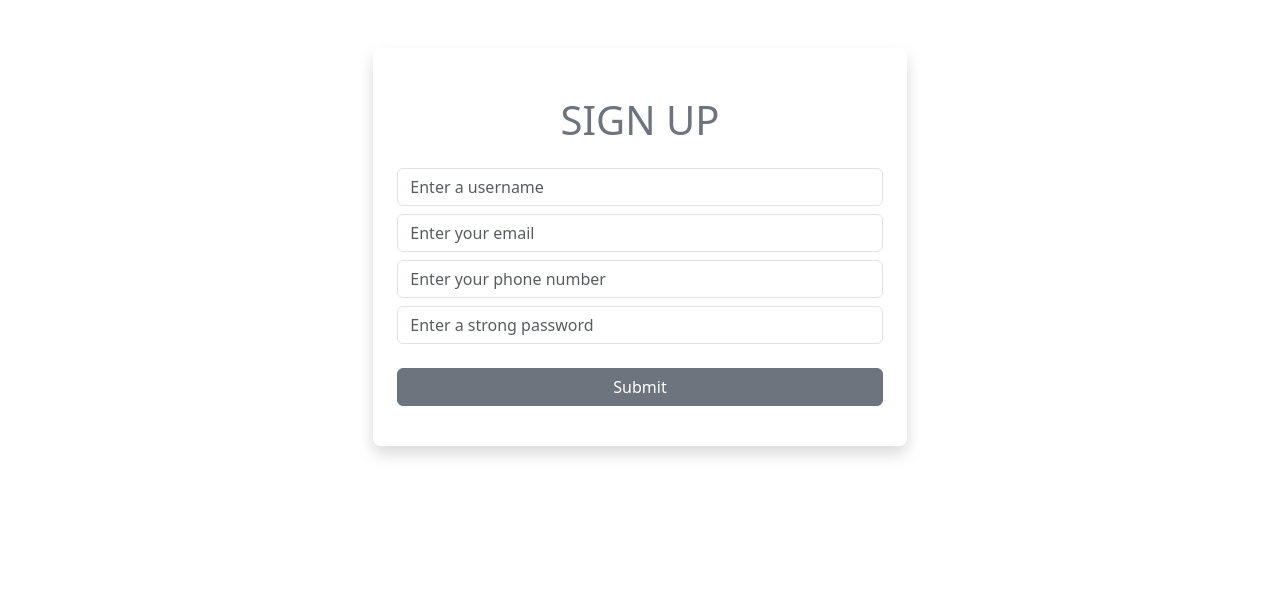
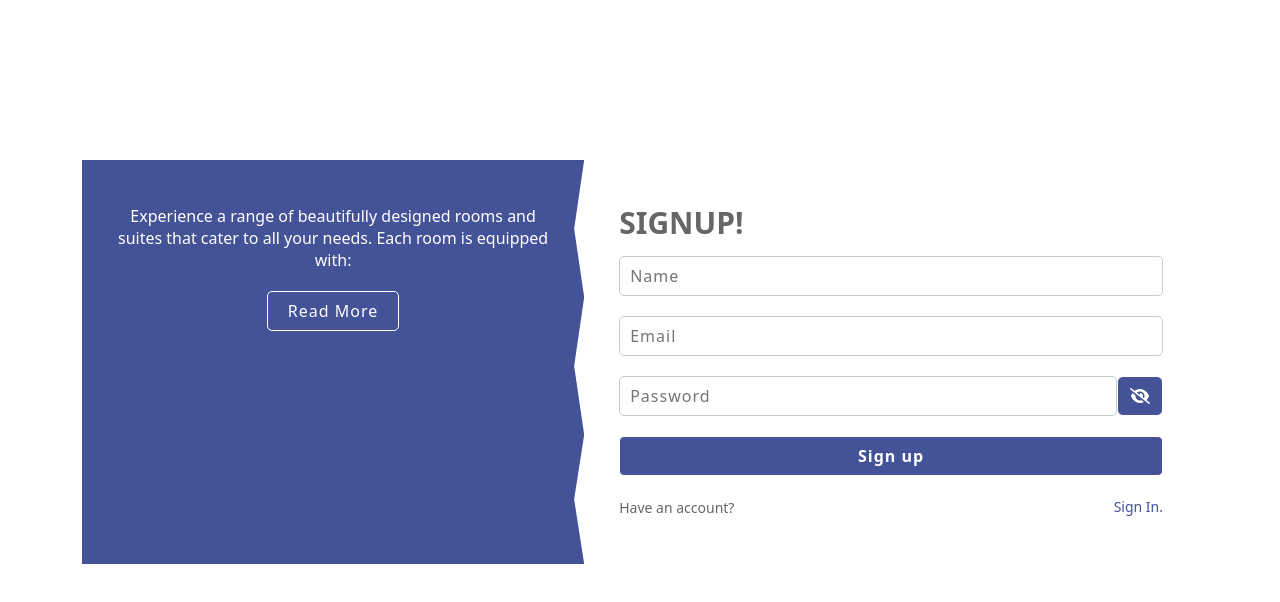
Before and after one commit to Jaysmart98/E-commerce-Frontend, a React (Vite) app: page /signup in a window 1280 px wide. Shown: the top 602 px of the page. Built offline with nearby package versions, Linux system fonts and the light colour scheme.

Commit message:
feat: refactor Signup and Signin components; update API URLs and enhance form validation

```diff
--- a/src/pages/Signin.jsx
+++ b/src/pages/Signin.jsx
@@ -76,7 +76,7 @@ const Signin = () => {
     const [isPasswordShow, setIsPasswordShow] = useState(false)
   const   navigate = useNavigate();
 
-     const url = "e-commerce-backend-tau-five.vercel.app"
+     const url = "https://api.example.com/login"; // Replace with your API URL
 
     const formik = useFormik({
         initialValues: {
@@ -171,7 +171,7 @@ const Signin = () => {
                             <p>
                                 <a href="">Forget password?</a>
                                <small>Don't have an account?</small> <a href="">
-                                <Link to="/pages/signup">
+                                <Link to="/pages/Signup">
                                 Create an account.
                                 </Link>
                                 </a>
--- a/src/pages/Signup.jsx
+++ b/src/pages/Signup.jsx
@@ -1,68 +1,197 @@
-import React, { useState } from 'react';
-import { useNavigate } from 'react-router-dom';
+// import React, { useState } from 'react';
+// import { useNavigate } from 'react-router-dom';
+
+
+// const Signup = () => {
+//     const [name, setName] = useState('');
+//     const [mail, setMail] = useState('');
+//     const [num, setNum] = useState('');
+//     const [pass, setPass] = useState('');
+//     const [submittedForm, setSubmittedForm] = useState("");
+
+//     let navigate = useNavigate()
+
+//     const submitForm = () => {
+//         if (name == '' || mail == '' || pass == '' || num == '') {
+//             alert('Please fill all the fields');
+//         } else if (name.length < 3) {
+//             alert('username should be at least 3 characters long');
+//         } else if (num.length < 11) {
+//             alert('Phone number should be at least 11 digits long');
+//         } else if (pass.length < 6) {
+//             alert('Password should be at least 6 characters long');
+//         } else if (!/^[a-zA-Z0-9]+@[a-zA-Z0-9]+\.[a-zA-Z]{2,}$/.test(mail)) {
+//             alert('Please enter a valid email address');
+//         } else if (!/^\d+$/.test(num)) {
+//             alert('Phone number should contain only digits');
+//         } else if (!/^[a-zA-Z0-9]+$/.test(name)) {
+//             alert('Name should contain only letters and numbers');
+//         }
+//          else {
+//             const obj = { name, mail, num , pass};
+//             console.log(obj);
+//             setSubmittedForm(...submittedForm, obj);
+//             console.log(submittedForm);
+//             navigate('/signin')
+//         }
+//     };
+
+//     return (
+//         <>
+//         <div className="container-fluid col-lg-5 col-12 mt-lg-5 mt-3 shadow mx-auto p-lg-4 p-3 rounded-3">
+//         <h1 className="text-center my-lg-4 my-3 text-secondary">SIGN UP</h1>
+
+//         <input  type="name" placeholder="Enter a username" onChange={(e) => setName(e.target.value)}  className="my-2 form-control shadow-none"/>
+//         <input  type="email" placeholder="Enter your email" onChange={(e) => setMail(e.target.value)}  className="my-2 form-control shadow-none"/>
+//         <input  type="number" placeholder="Enter your phone number" onChange={(e) => setNum(e.target.value)}  className="my-2 form-control shadow-none"/>
+//         <input className="my-2 form-control shadow-none" type="password" placeholder="Enter a strong password" onChange={(e) => setPass(e.target.value)}/>
+
+
+//         <button className="btn  btn-secondary w-100 my-3" onClick={submitForm}>Submit</button>
+
+//     </div>
+
+//         { submittedForm && (
+//             <div>
+//                 <h2>Submitted Data</h2>
+//                 <p>Name: {submittedForm.name}</p>
+//                 <p>Email: {submittedForm.mail}</p>
+//                 <p>Phone Number: {submittedForm.num}</p>
+//                 <p>Password: {submittedForm.pass}</p>
+//                 <button id='del'>Delete</button>
+//             </div>
+//         )}
+//         </>
+//     );
+// };
+
+// export default Signup;
+
+
+
+
+import React, { useEffect, useState } from 'react';
+// import log from "../../../assets/log.jpg";
+import { useFormik } from 'formik';
+import * as yup from "yup";
+import { Link, useNavigate } from 'react-router-dom';
+import Swal from 'sweetalert2';
+import axios from 'axios';
 
 
 const Signup = () => {
-    const [name, setName] = useState('');
-    const [mail, setMail] = useState('');
-    const [num, setNum] = useState('');
-    const [pass, setPass] = useState('');
-    const [submittedForm, setSubmittedForm] = useState("");
+  const [message, setMessage] = useState(''); // State to hold the message
+  const [isLoading, setIsLoading] = useState(false); // State to control loading
+  const [isPasswordShow, setIsPasswordShow] = useState(false);
 
-    let navigate = useNavigate()
+   const url = "https://api.example.com/signup"; // Replace with your API URL
 
-    const submitForm = () => {
-        if (name == '' || mail == '' || pass == '' || num == '') {
-            alert('Please fill all the fields');
-        } else if (name.length < 3) {
-            alert('username should be at least 3 characters long');
-        } else if (num.length < 11) {
-            alert('Phone number should be at least 11 digits long');
-        } else if (pass.length < 6) {
-            alert('Password should be at least 6 characters long');
-        } else if (!/^[a-zA-Z0-9]+@[a-zA-Z0-9]+\.[a-zA-Z]{2,}$/.test(mail)) {
-            alert('Please enter a valid email address');
-        } else if (!/^\d+$/.test(num)) {
-            alert('Phone number should contain only digits');
-        } else if (!/^[a-zA-Z0-9]+$/.test(name)) {
-            alert('Name should contain only letters and numbers');
+  const navigate = useNavigate();
+
+  const formik = useFormik({
+    initialValues: {
+      Name: "",
+      Email: "",
+      Password: "",
+    },
+
+    onSubmit: (values) => {
+      setIsLoading(true);
+      axios.post(url, values)
+        .then((res) => {
+          let userName = userNamee.value
+          console.log(res);
+          Swal.fire("User Registered, Login to proceed");
+          navigate("/pages/Signin");
+          localStorage.setItem("userName", JSON.stringify({ name: userName }));
+        })
+        .catch((err) => {
+          console.log(err);
+          setMessage(err.response?.data.message || 'An error occurred'); // Set error message
+        })
+        .finally(() => {
+          setIsLoading(false);
+        })
+    },
+
+    validationSchema: yup.object({
+      Email: yup.string().required("Email is required"),
+      Name: yup.string()
+      .required("Name is required")
+      .matches(/^[A-Z]/, "First letter must be uppercase"),
+      Password: yup
+        .string()
+        .required("Password is required")
+        .matches(
+          /^(?=.*[A-Z])(?=.*[a-z])(?=.*[0-9])(?=.*[\W_]).{8,}$/,
+          "Password must be at least 8 characters long, with at least one uppercase letter, one lowercase letter, one number, and one special character"
+        ),
+    }),
+  });
+
+  useEffect(() => {
+    if (message) {
+      setTimeout(() => {
+        setMessage('');
+      }, 3000);
     }
-         else {
-            const obj = { name, mail, num , pass};
-            console.log(obj);
-            setSubmittedForm(...submittedForm, obj);
-            console.log(submittedForm);
-            navigate('/signin')
-        }
-    };
+  }, [message]);
 
   return (
     <>
-        <div className="container-fluid col-lg-5 col-12 mt-lg-5 mt-3 shadow mx-auto p-lg-4 p-3 rounded-3">
-        <h1 className="text-center my-lg-4 my-3 text-secondary">SIGN UP</h1>
+      <div className="wrapper login-3">
+        <div className="container d-flex" style={{ marginTop: "160px" }}>
+          <div className="col-left">
+            <div className="login-text">
+              <p>
+                Experience a range of beautifully designed rooms and suites that cater to all your needs. Each room is equipped with:
+              </p>
+              <button className='btn'>Read More</button>
+            </div>
+          </div>
+          <div className="col-right">
+            <div className="login-form">
+              <h2>SIGNUP!</h2>
+              {message && <p className="error-message fw-bolder text-danger fs-3">{message}!!!!!!!!</p>}
+              <form onSubmit={formik.handleSubmit}>
+                <p>
+                  <input id='userNamee' type="text" placeholder="Name" name='Name' onChange={formik.handleChange} />
+                  <small>{formik.errors.Name}</small>
+                </p>
+                <p>
+                  <input type="email" placeholder="Email" name='Email' onChange={formik.handleChange} />
+                  <small>{formik.errors.Email}</small>
+                </p>
+                <p>
+                                <div className='d-flex'>
+                                <input type={isPasswordShow ? "text" : "password"} placeholder="Password" name='Password'  onChange={formik.handleChange}/>
+                                <button type='button' class="input-group-text" id="addon-wrapping" onClick={() => { setIsPasswordShow(!isPasswordShow) }} ><i class={`fa-solid fa-eye${isPasswordShow ? "" : "-slash"}`}></i></button>
+                                </div>
+                                <small>{formik.errors.Password}</small>
 
-        <input  type="name" placeholder="Enter a username" onChange={(e) => setName(e.target.value)}  className="my-2 form-control shadow-none"/>
-        <input  type="email" placeholder="Enter your email" onChange={(e) => setMail(e.target.value)}  className="my-2 form-control shadow-none"/>
-        <input  type="number" placeholder="Enter your phone number" onChange={(e) => setNum(e.target.value)}  className="my-2 form-control shadow-none"/>
-        <input className="my-2 form-control shadow-none" type="password" placeholder="Enter a strong password" onChange={(e) => setPass(e.target.value)}/>
+                            </p>
+                <p>
+                  <button className='btn w-100 btn-primary'  disabled={isLoading}>
+                    {
+                      !isLoading ?
+                      "Sign up"
+                      : "Signing up...Please wait"
+                    }
 
 
-        <button className="btn  btn-secondary w-100 my-3" onClick={submitForm}>Submit</button>
-
+                    </button>
+                </p>
+                <p>
+                  <small>Have an account?</small>
+                  <Link to="/user/signin"> Sign In.</Link>
+                </p>
+              </form>
             </div>
-
-        { submittedForm && (
-            <div>
-                <h2>Submitted Data</h2>
-                <p>Name: {submittedForm.name}</p>
-                <p>Email: {submittedForm.mail}</p>
-                <p>Phone Number: {submittedForm.num}</p>
-                <p>Password: {submittedForm.pass}</p>
-                <button id='del'>Delete</button>
           </div>
-        )}
+        </div>
+      </div>
     </>
   );
-};
+}
 
 export default Signup;
```
Lines whose indentation alone changed are shown as unchanged.
